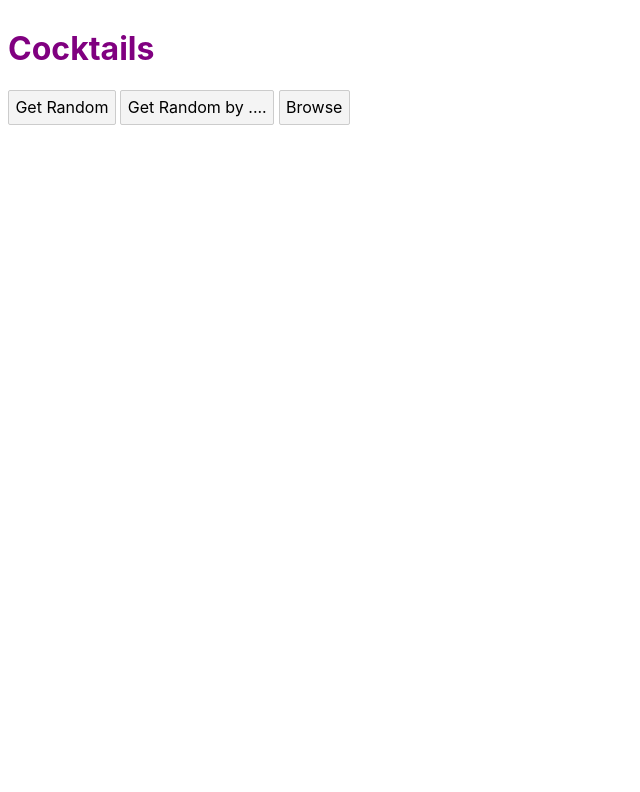
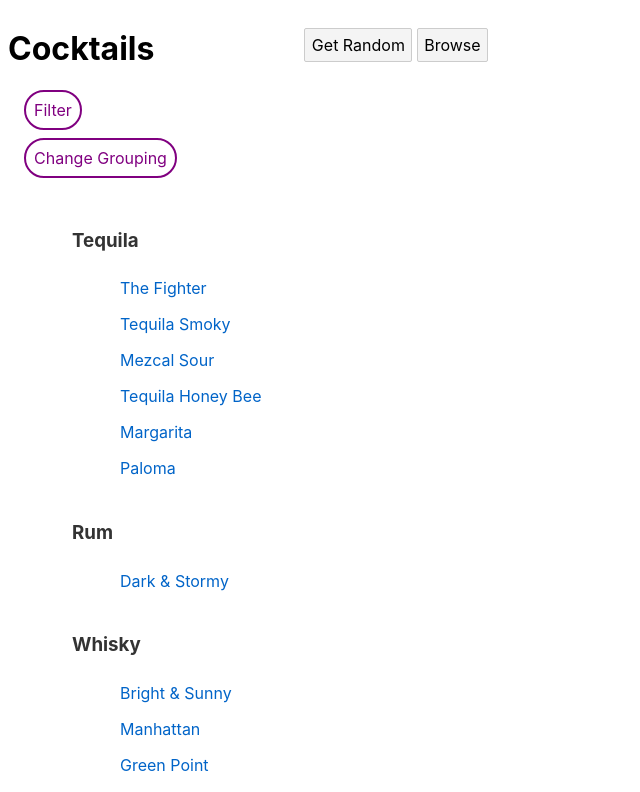
Before and after one commit to milesdelliott/cocktails, a Svelte app: page / in a window 1280 px wide. Shown: the top 792 px of the page, without its empty margins (0-640 px from the left). Built offline with nearby package versions, Linux system fonts and the light colour scheme.

Commit message:
good good

```diff
--- a/src/App.svelte
+++ b/src/App.svelte
@@ -3,7 +3,9 @@
 	import Drink from './components/drink'
 	import drinks from './drinks.json'
 	import SelectionMenu from './components/selectionMenu'
-	let currentView = SelectionMenu;
+	let lastView = false;
+	let lastViewData = false;
+	let currentView = 'drinkList';
 	let data = {drinks}
 	let drink = drinks[5];
 	const viewMap = {
@@ -11,18 +13,46 @@
 		'drinkList': Drinklist,
 		'selectionMenu': SelectionMenu
 	}
+
 	const setView = (view, viewData) => () => {
-		currentView = viewMap[view]
+		lastView = currentView;
+		lastViewData = {...data};
+		currentView = view;
 		data = viewData
 	}
+	let nav = [
+		{
+			name: 'Home',
+			view: 'selectionMenu'
+		},
+		{
+			name: 'Back',
+			view: 'back'
+		},
+	]
 </script>
 
 <style>
+	header {
+		display: flex;
+		align-items: center;
+		justify-content: space-between;
+		max-width: 30rem;
+		flex-flow: row wrap;
+	}
 	h1 {
-		color: purple;
+		color: black;
+		cursor: pointer;
+	}
+	main {
+		padding: 0 1rem;
 	}
 </style>
+<header>
+<h1 on:click={setView('drinkList', {drinks})}>Cocktails</h1>
+<SelectionMenu {drinks} {setView} />
+</header>
 
-<h1>Cocktails</h1>
-
-<svelte:component this={currentView} {data} {setView} />
+<main>
+<svelte:component this={viewMap[currentView]} {data} {setView} />
+</main>
--- a/src/components/drink.svelte
+++ b/src/components/drink.svelte
@@ -1,8 +1,23 @@
 <script>
 export let data;
-const {drink} = data
+import Instructions from './instructions'
+$: drink = data.drink
 </script>
 
-{@debug drink}
+<h1 class="name">{drink.name}</h1>
+{#each drink.base as base}
+<p class="base">{base}</p>
+{/each}
 
-<h1>{drink.name}</h1>
+{#if drink.ingredients}
+<h2>Ingredients</h2>
+<ul>
+{#each drink.ingredients as ingredient}
+<li>{ingredient}</li>
+{/each}
+</ul>
+{/if}
+
+{#if drink.instructions}
+<Instructions instructions={drink.instructions} />
+{/if}
--- a/src/components/drinklist.svelte
+++ b/src/components/drinklist.svelte
@@ -1,8 +1,12 @@
 <script>
 import {onMount} from 'svelte';
+	import { slide } from 'svelte/transition';
+	import { quintOut } from 'svelte/easing';
 import Tag from './tag'
 export let data = {};
 export let setView
+let filter = false;
+let group = false;
 $: tags = [...new Set(data.drinks.reduce((collectedTags, cocktail) => {
     return [...collectedTags, ...cocktail.tags];
 }, []))]
@@ -32,20 +36,57 @@ $: sectionedDrinks = sectioning ? filteredDrinks.main.reduce((a, drink) => {
 </script>
 
 <style>
-
+li {
+    list-style-type: none;
+    padding: 0.5rem;
+}
+h3 {
+    text-transform: capitalize
+}
+.filter, .group {
+    display: flex;
+}
+.filter ul, .group ul {
+    margin: 0;
+}
+button {
+    height: 2.5rem;
+        --color: purple;
+    --reverse: #fff;
+display: inline-block;
+padding: 0.5rem;
+color: var(--color);
+border: solid 2px var(--color);
+text-transform: capitalize;
+border-radius: 1.5rem;
+background: var(--reverse);
+cursor: pointer;
+}
+button.active {
+    background: var(--color);
+    color: var(--reverse);
+}
 </style>
-<p>Filter</p>
-<ul class="tags">
+<div class="filter">
+<button class={filter ? 'active' : 'inactive'} on:click={() => filter = !filter}>Filter</button>
+{#if filter}
+<ul class="tags" transition:slide="{{duration: 300, easing: quintOut }}">
     {#each tags as tag }
         <Tag isActive={activeTags.indexOf(tag) !== -1} on:click={handleTag(tag)} name={tag} />
     {/each}
 </ul>
-<p>Group By</p>
-<ul class="tags">
+{/if}
+</div>
+<div class="group">
+<button class={group ? 'active' : 'inactive'} on:click={() => group = !group}>Change Grouping</button>
+{#if group}
+<ul class="tags" transition:slide="{{duration: 300, easing: quintOut }}">
     {#each ['tags', 'base'] as section }
         <Tag isActive={section === sectioning} on:click={handleSection(section)} name={section} />
     {/each}
 </ul>
+{/if}
+</div>
 <ul>
 {#each Object.keys(sectionedDrinks) as drinkSection }
 <li>
--- /dev/null
+++ b/src/components/instructions.svelte
@@ -0,0 +1,13 @@
+<script>
+export let instructions = [];
+import Step from './step'
+</script>
+
+{#if instructions.length > 0}
+<h2>Instructions</h2>
+<ul>
+{#each instructions as step}
+<Step {step} />
+{/each}
+</ul>
+{/if}
--- a/src/components/selectionMenu.svelte
+++ b/src/components/selectionMenu.svelte
@@ -2,11 +2,16 @@
 import drinks from '../drinks.json'
 export let setView;
 const getRandom = () => drinks[Math.floor(Math.random() * (0, drinks.length))]
-
+let showRandomCats = false;
 </script>
 
 <div>
     <button on:click={setView('drink', {drink: getRandom()})}>Get Random</button>
-    <button on:click={setView('drink', {drink: getRandom()})}>Get Random by ....</button>
     <button on:click={setView('drinkList', {drinks})}>Browse</button>
 </div>
+
+{#if showRandomCats}
+<div>
+<button on:click={setView('drink', {drink: getRandom()})}>Get Random</button>
+</div>
+{/if}
--- /dev/null
+++ b/src/components/step.svelte
@@ -0,0 +1,15 @@
+<script>
+export let step;
+import add from './steps/add'
+import garnish from './steps/garnish'
+import mix from './steps/mix'
+import pour from './steps/pour'
+const typeMap = {
+    add,
+    garnish,
+    mix,
+    pour,
+}
+</script>
+
+<svelte:component this={typeMap[step.type]} {step} />
--- /dev/null
+++ b/src/components/steps/add.svelte
@@ -0,0 +1,8 @@
+<script>
+export let step;
+let {amount, measurement, ingredient} = step
+</script>
+
+<li>
+Add {amount} {measurement} of {ingredient}
+</li>
--- /dev/null
+++ b/src/components/steps/garnish.svelte
@@ -0,0 +1,7 @@
+<script>
+export let step;
+</script>
+
+<li>
+Garnish with {step.garnish}
+</li>
--- /dev/null
+++ b/src/components/steps/mix.svelte
@@ -0,0 +1,7 @@
+<script>
+export let step;
+</script>
+
+<li>
+{step.method} ingredients together.
+</li>
--- /dev/null
+++ b/src/components/steps/pour.svelte
@@ -0,0 +1,5 @@
+<script>
+export const step = false;
+</script>
+
+<li>Pour into glass, enjoy</li>
--- a/src/components/tag.svelte
+++ b/src/components/tag.svelte
@@ -4,21 +4,28 @@
 </script>
 
 <style>
-.tag {
+li {
 display: inline-block;
 margin-right: 0.5rem;
 }
-.tag .tag-button {
+button {
+    --color: purple;
+    --reverse: #fff;
 display: inline-block;
 padding: 0.5rem;
-border: solid 1px black;
+color: var(--color);
+border: solid 2px var(--color);
+text-transform: capitalize;
+border-radius: 1.5rem;
+background: var(--reverse);
+cursor: pointer;
 }
-.tag.active .tag-button {
-    background: black;
-    color: white;
+.active button {
+    background: var(--color);
+    color: var(--reverse);
 }
 </style>
 
-<li class="tag { isActive ? 'active' : 'inactive'}">
-    <button class="tag-button" on:click>{name}</button>
+<li class="{ isActive ? 'active' : 'inactive'}">
+    <button on:click>{name === 'tags' ? 'Type' : name}</button>
 </li>
```
